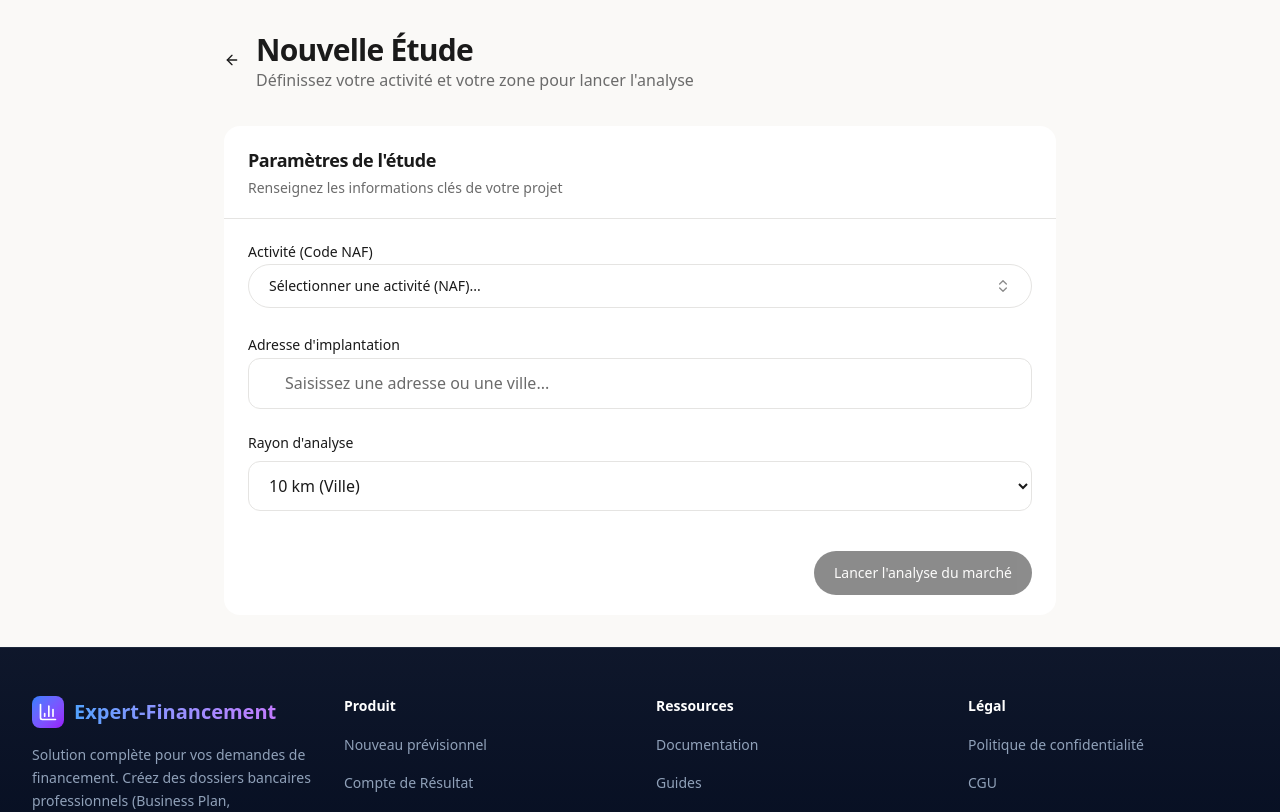
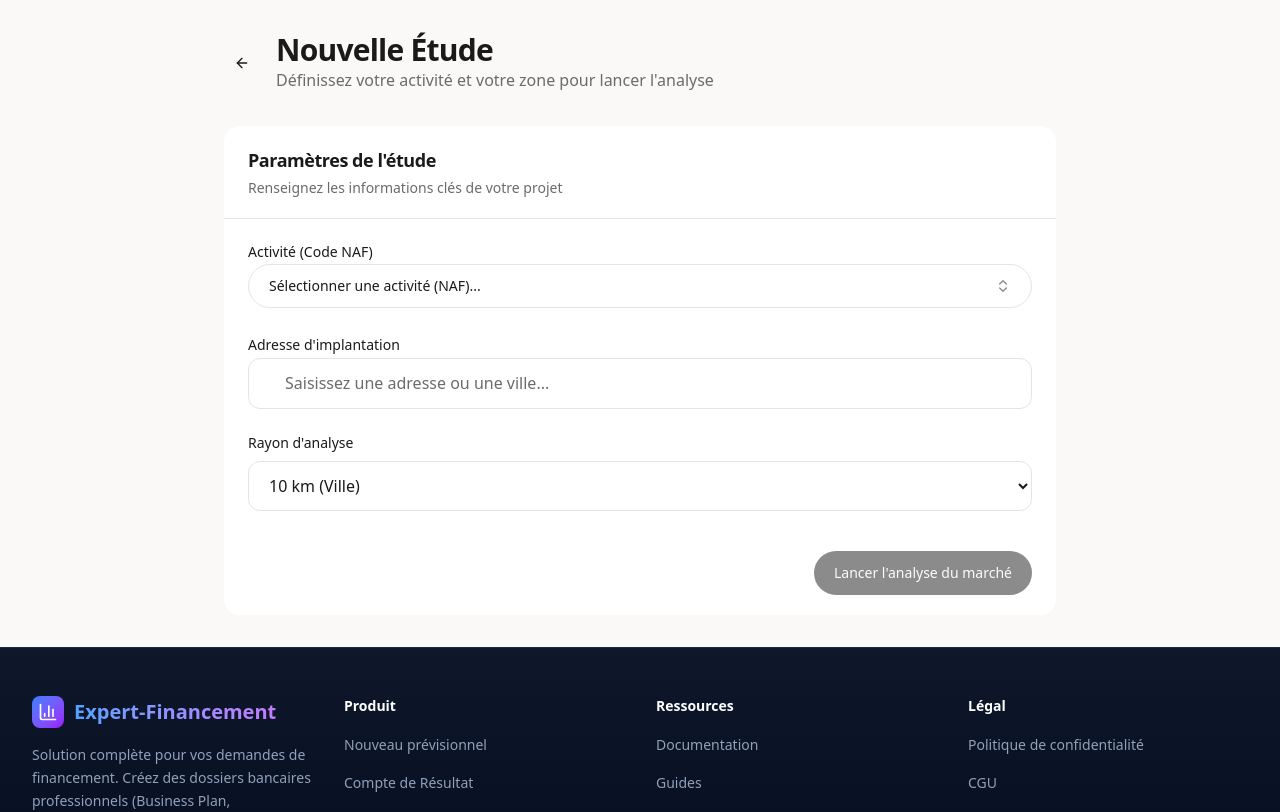
Before and after one commit to atykSz/Expert-Comptable, a Next.js app: page /etude-marche/nouveau in a window 1280 px wide. Shown: the top 812 px of the page. Built offline with nearby package versions, Linux system fonts and the light colour scheme.

Commit message:
fix: build errors (button props)

```diff
--- a/src/app/etude-marche/[id]/page.tsx
+++ b/src/app/etude-marche/[id]/page.tsx
@@ -30,7 +30,7 @@ export default function EtudeResultatsPage() {
             <div className="flex items-center justify-between">
                 <div className="flex items-center gap-4">
                     <Link href="/etude-marche">
-                        <Button variant="ghost" size="icon">
+                        <Button variant="ghost" size="sm" className="w-9 px-0">
                             <ArrowLeft className="h-4 w-4" />
                         </Button>
                     </Link>
@@ -56,7 +56,7 @@ export default function EtudeResultatsPage() {
                     <p className="text-sm text-blue-700 mt-1">
                         Ces données peuvent être automatiquement annexées à votre dossier prévisionnel pour renforcer votre demande de financement.
                     </p>
-                    <Button variant="link" className="text-blue-700 p-0 h-auto mt-2 font-semibold">
+                    <Button variant="ghost" className="text-blue-700 p-0 h-auto mt-2 font-semibold hover:bg-transparent hover:underline">
                         Lier à un dossier existant &rarr;
                     </Button>
                 </div>
--- a/src/app/etude-marche/nouveau/page.tsx
+++ b/src/app/etude-marche/nouveau/page.tsx
@@ -67,7 +67,7 @@ export default function NouvelleEtudePage() {
         <div className="p-8 max-w-4xl mx-auto space-y-8">
             <div className="flex items-center gap-4">
                 <Link href="/etude-marche">
-                    <Button variant="ghost" size="icon">
+                    <Button variant="ghost" size="sm" className="w-9 px-0">
                         <ArrowLeft className="h-4 w-4" />
                     </Button>
                 </Link>
```
